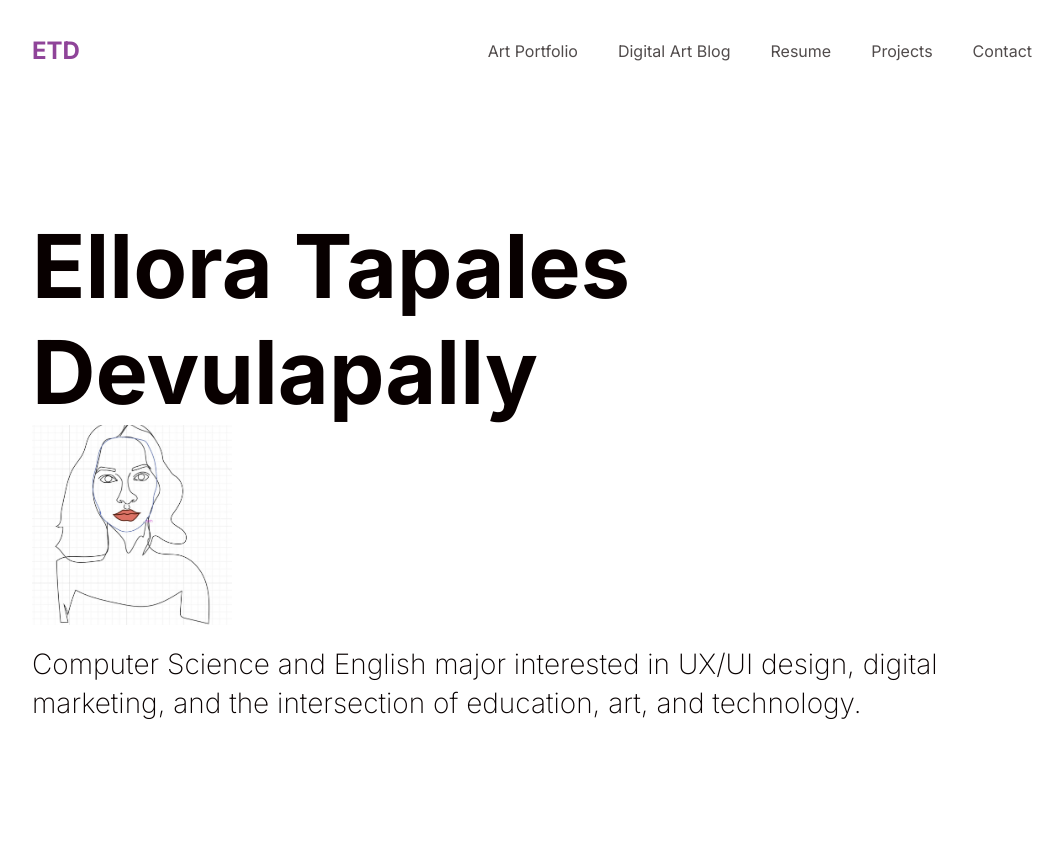
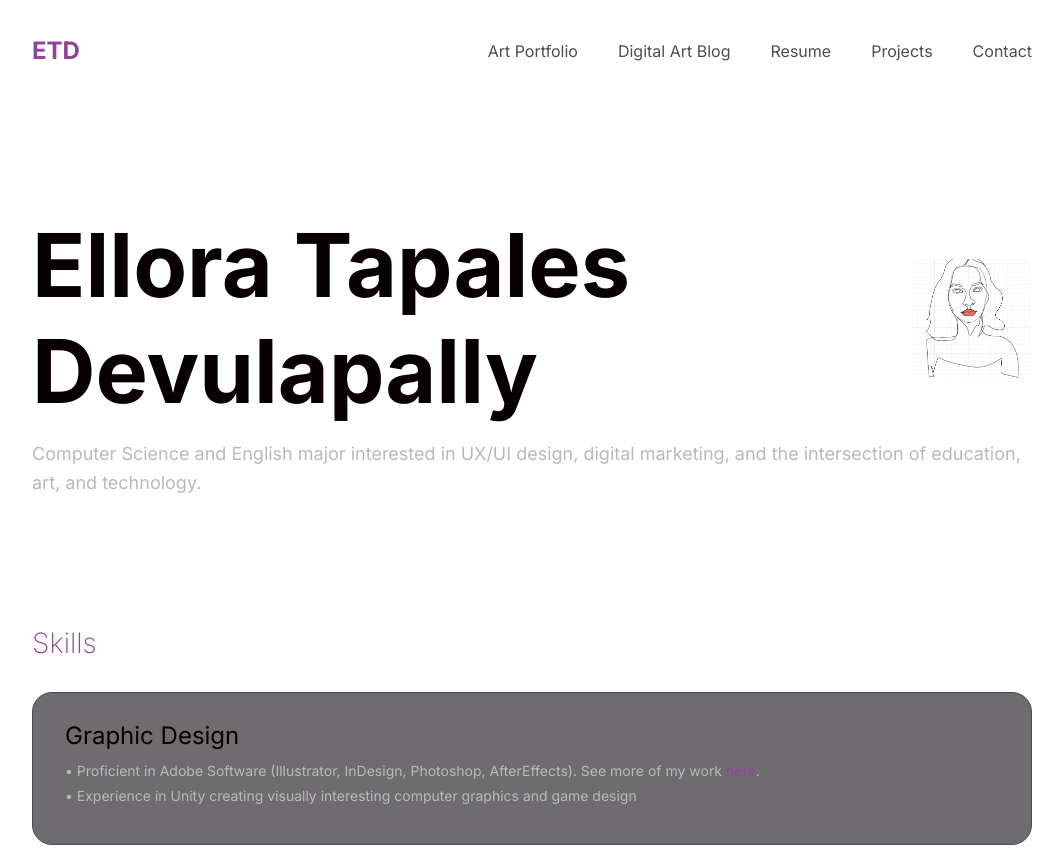
Before and after one commit to ellloraa/ellloraa.github.io, a plain HTML site: page index.html in a window 1280 px wide. Shown: the top 848 px of the page, without its empty margins (108-1171 px from the left). Drawn offline with Linux system fonts and the light colour scheme.

Commit message:
fixing about section

```diff
--- a/index.html
+++ b/index.html
@@ -28,13 +28,16 @@
 
         <main>
             <div id="about">
-                <h1>Ellora Tapales Devulapally</h1>
-                <img src="assets/main page/profile.jpg" alt="Ellora Tapales Devulapally" class="profile-picture">
+                <div class="about-header">
+                    <h1>Ellora Tapales Devulapally</h1>
+                    <img src="assets/main page/profile.jpg" alt="Ellora Tapales Devulapally" class="profile-picture">
+                </div>
                 <p>
                     Computer Science and English major interested in UX/UI design, digital marketing,
                     and the intersection of education, art, and technology.
                 </p>
             </div>
+
 
             <section id="skills">
                 <h2>Skills</h2>
--- a/style.css
+++ b/style.css
@@ -108,33 +108,35 @@ p {
 /* SECTIONS */
 #about {
     margin-top: var(--space-xxl);
-    display: inline-block; /* Align items horizontally */
-    /* align-items: flex-start; Center align vertically */
-    gap: var(--space-xs); /* Space between name and image */
-    flex-wrap: wrap;
 }
 
-#about h1 {
-    font-size: var(--font-size-xxl);
-    margin: 0; /* Remove margin for proper alignment */
-    flex: 1;
+.about-header {
+    display: flex;
+    align-items: center; /* Aligns the name and profile picture vertically */
+    gap: var(--space-md); /* Adds spacing between name and profile picture */
 }
 
-#about img {
-    width: 200px; /* Adjust width as needed */
-    height: 200px; /* Ensure height matches width */
-    object-fit: cover; /* Ensure the image scales properly */
-    flex-shrink: 0;
+.about-header h1 {
+    flex: 1; /* Makes the name take up the remaining space */
+    margin: 0; /* Removes default margin */
+    font-size: var(--font-size-xxl);
+    line-height: 1.2;
+}
+
+.profile-picture {
+    width: 120px; /* Adjust the size of the profile picture */
+    height: 120px; /* Ensure it’s a perfect square */
+    object-fit: cover; /* Keeps the image aspect ratio intact */
+    border-radius: 8px; /* Optional: slightly rounded corners */
 }
 
 #about p {
     margin-top: var(--space-md);
-    font-size: var(--font-size-xl);
-    font-weight: 200;
-    line-height: 1.4;
-    color: var(--text-color);
-    width: 100%;
+    font-size: var(--font-size-md);
+    line-height: 1.6;
+    color: var(--text-color-muted);
 }
+
 
 
 section {
```
